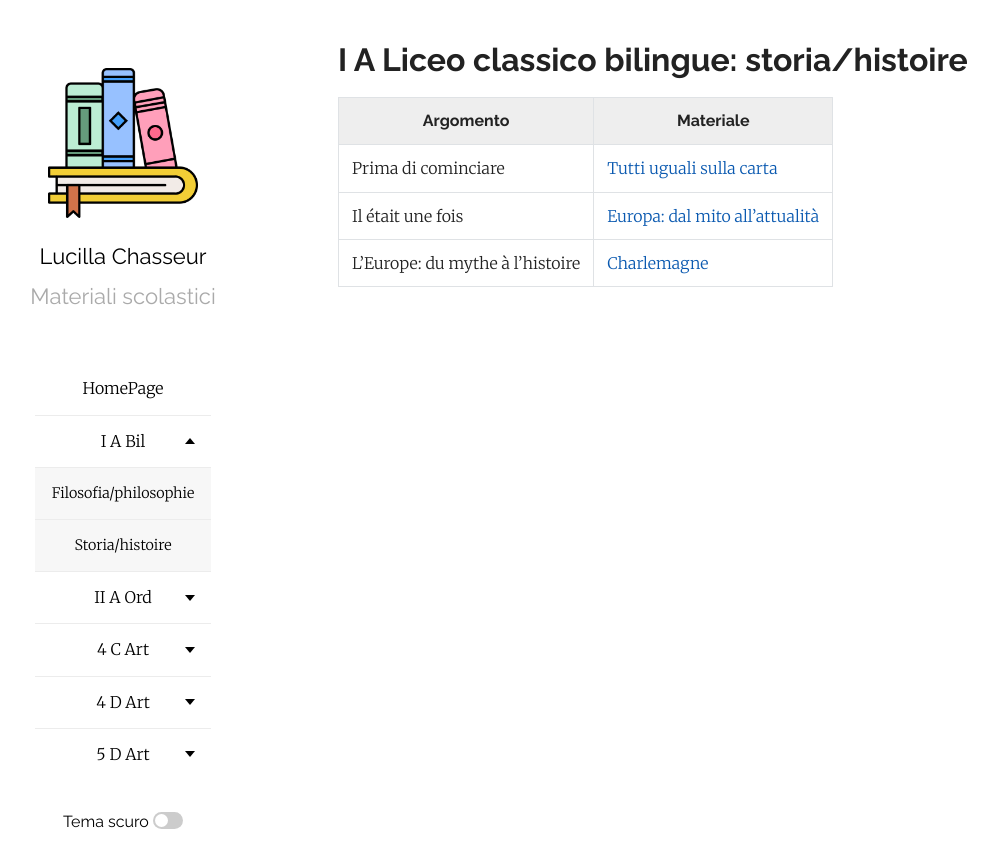
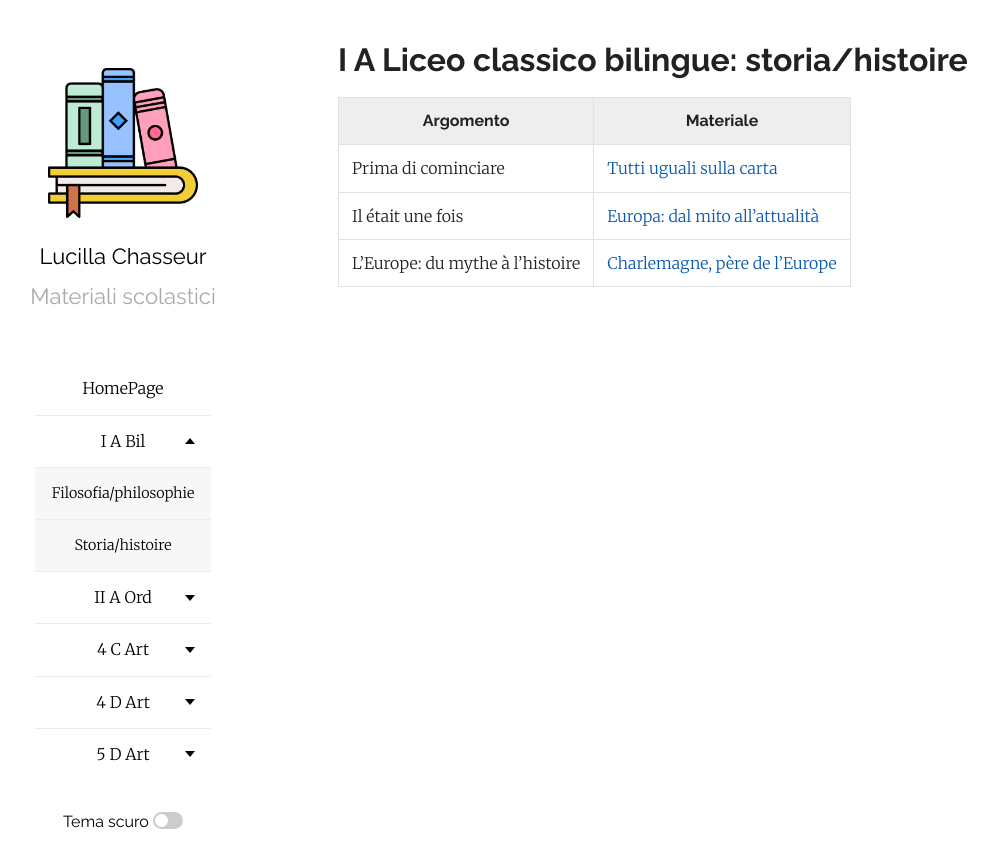
Before and after one commit to efemeridi/efemeridi.github.io, a Jekyll site: the page built from 1a_bil_storia.md, in a window 1280 px wide. Shown: the top 868 px of the page, without its empty margins (62-1060 px from the left). Built offline with Jekyll 4.4.1, drawn with Linux system fonts in a browser that asks for light colours; our own code applies the rules of GitHub Pages for plain Markdown files.

Commit message:
Correct title formatting for Charlemagne reference

```diff
--- a/1a_bil_storia.md
+++ b/1a_bil_storia.md
@@ -7,4 +7,4 @@ layout: page
 |-----------|-------------|
 |Prima di cominciare|[Tutti uguali sulla carta](https://vimeo.com/5304474/)
 |Il était une fois|[Europa: dal mito all'attualità](/materiali/I_A_bil/storia/il_etait_une_fois_intro_classe.pdf/)
-|L'Europe: du mythe à l'histoire|[Charlemagne](/materiali/I_A_bil/storia/01_charlemagne_pere_europe_sito_2026.pdf/)
+|L'Europe: du mythe à l'histoire|[Charlemagne, père de l'Europe](/materiali/I_A_bil/storia/01_charlemagne_pere_europe_sito_2026.pdf/)
```
